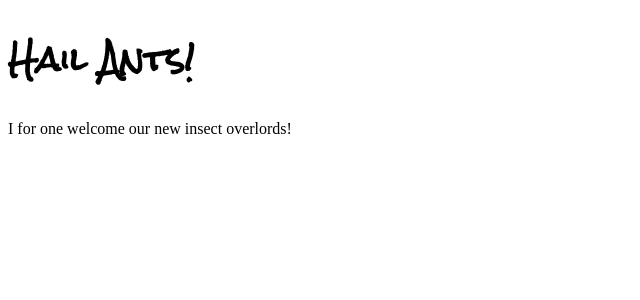
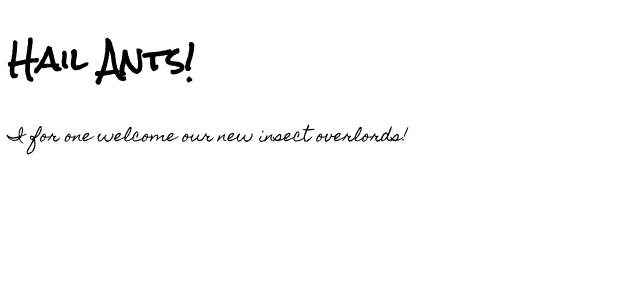
Before and after one commit to ZulioAhuramazda/ZulioAhuramazda.github.io, a Jekyll site: the page index.html, which Jekyll copies as it is, in a window 1280 px wide. Shown: the top 300 px of the page, without its empty margins (0-640 px from the left). Built offline with Jekyll 4.4.1, drawn with Linux system fonts in a browser that asks for light colours; some web fonts are replaced.

Commit message:
Update index.html

```diff
--- a/index.html
+++ b/index.html
@@ -1,7 +1,7 @@
 <!DOCTYPE html>
 <head>
     <meta name="google-site-verification" content="WARdzy2un1eJ1kWLybXQg0PoJBzGDFHywpUSHEanYbM" />
-    <link href="https://fonts.googleapis.com/css?family=Permanent+Marker|Rock+Salt" rel="stylesheet">
+    <link href="https://fonts.googleapis.com/css?family=Finger+Paint|Homemade+Apple|Montserrat+Subrayada|Permanent+Marker|Rock+Salt" rel="stylesheet">
     <link rel="stylesheet" type="text/css" href="/style.css">
     <title>Hail Ants</title>
 </head>
```
